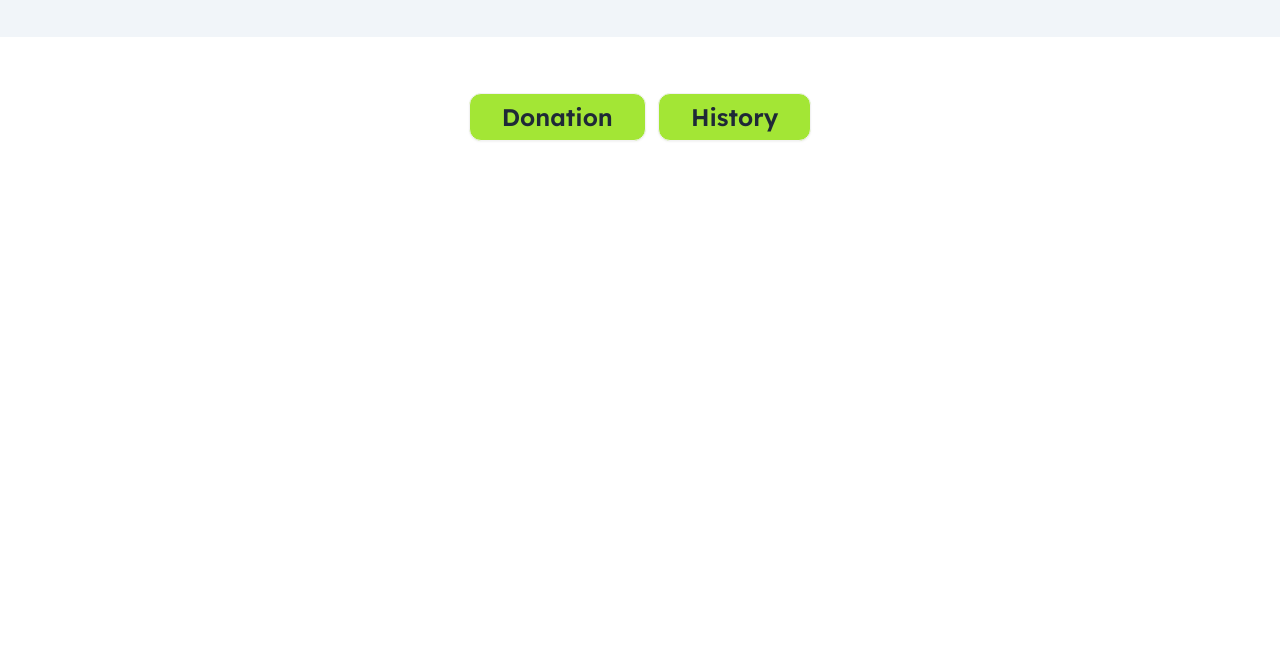
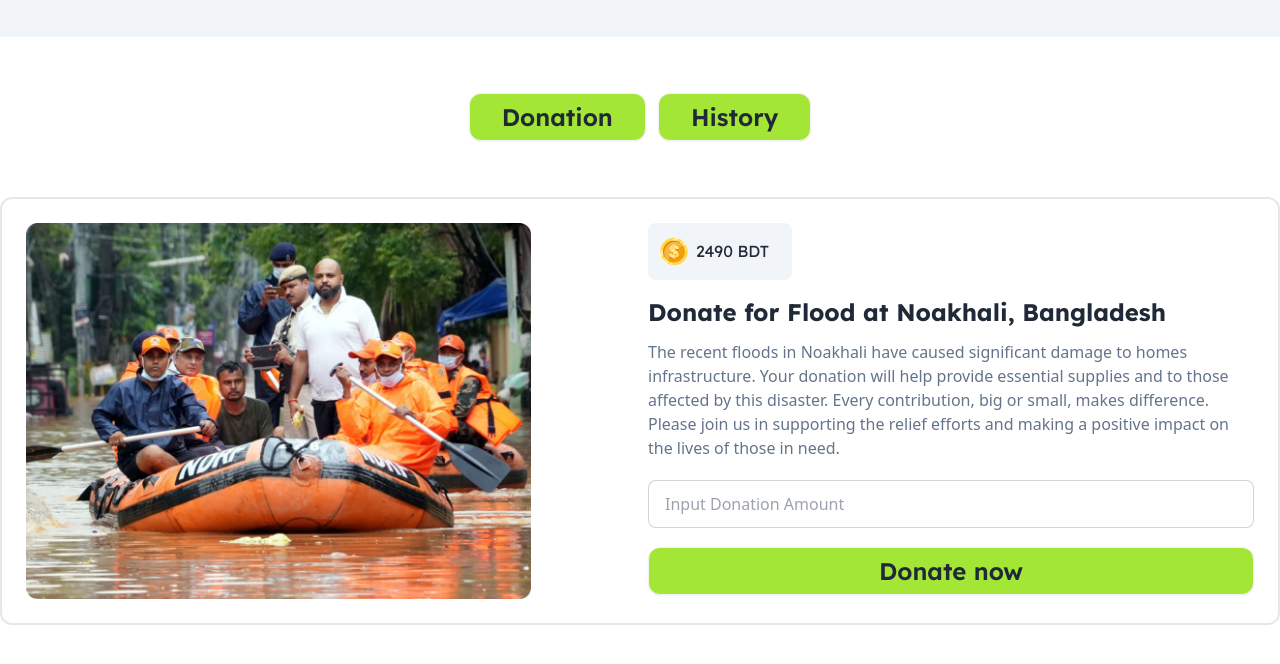
Before and after one commit to raselworshop/assignment-five, a website built with Vite: page index.html in a window 1280 px wide. Shown: the part 68-732 px from the top of the page. Built offline with nearby package versions, Linux system fonts and the light colour scheme.

Commit message:
added the noakhali donation section

```diff
--- a/index.html
+++ b/index.html
@@ -30,6 +30,7 @@
 </head>
 <body>
     <header class="">
+        <!-- navbar section here -->
         <nav class="bg-slate-100 pt-4 pb-10">
             <!-- need to work letter with blog on mobile version -->
             <section class="max-w-screen-sm md:max-w-screen-md lg:max-w-screen-xl mx-auto grid grid-cols-2 md:grid-cols-3 justify-between items-center">
@@ -46,7 +47,8 @@
                 </div>
             </section>
         </nav>
-        <section class="max-w-screen-sm lg:max-w-screen-xl mx-auto mt-14 flex justify-center items-center">
+        <!-- donation and history section here -->
+        <section class="max-w-screen-sm lg:max-w-screen-xl mx-auto mt-8 md:mt-14 flex justify-center items-center">
             <div class="grid grid-cols-3 md:block space-x-2">
                 <button class="font-lexend font-semibold text-xl md:text-2xl rounded-xl btn bg-lime-400 hover:bg-lime-400 md:px-8">Donation</button>
                 <button class="font-lexend font-semibold text-xl md:text-2xl rounded-xl btn bg-lime-400 hover:bg-lime-400 md:px-8">History</button>
@@ -55,7 +57,32 @@
             </div>
         </section>
     </header>
-    <main></main>
+    <main>
+        <!-- donate noakhali section -->
+        <section class="my-14">
+            <div class="grid grid-cols-1 md:grid-cols-2 justify-between gap-4 max-w-screen-sm md:max-w-screen-xl mx-auto border-2 p-2 md:p-6 rounded-xl">
+                <div>
+                    <img class="w-10/12" src="./assets/noakhali.png" alt="Flood affected in noakhali">
+                </div>
+                <div class="grid grid-cols-1 justify-between gap-4">
+                    <div class="w-36 flex items-center gap-2 bg-slate-100 p-3 rounded-lg">
+                        <img src="./assets/coin.png" alt="dollar sign">
+                        <p class="font-lexend">2490 BDT</p>
+                    </div>
+                    <div>
+                        <h2 class="font-lexend font-bold text-2xl mb-3">Donate for Flood at Noakhali, Bangladesh</h2>
+                        <p class="text-left text-slate-500"> The recent floods in Noakhali have caused significant damage to
+                            homes  infrastructure. Your donation will help provide essential
+                            supplies and  to those affected by this disaster. Every contribution,
+                            big or small, makes  difference. Please join us in supporting the relief
+                            efforts and making a positive impact on the lives of those in need.</p>
+                    </div>
+                    <input type="text" placeholder="Input Donation Amount" class="input input-bordered w-full" />
+                    <button class="font-lexend font-semibold text-xl md:text-2xl rounded-xl btn bg-lime-400 hover:bg-lime-400 px-8">Donate now</button>
+                </div>
+            </div>
+        </section>
+    </main>
     <footer></footer>
 </body>
 </html>
```
